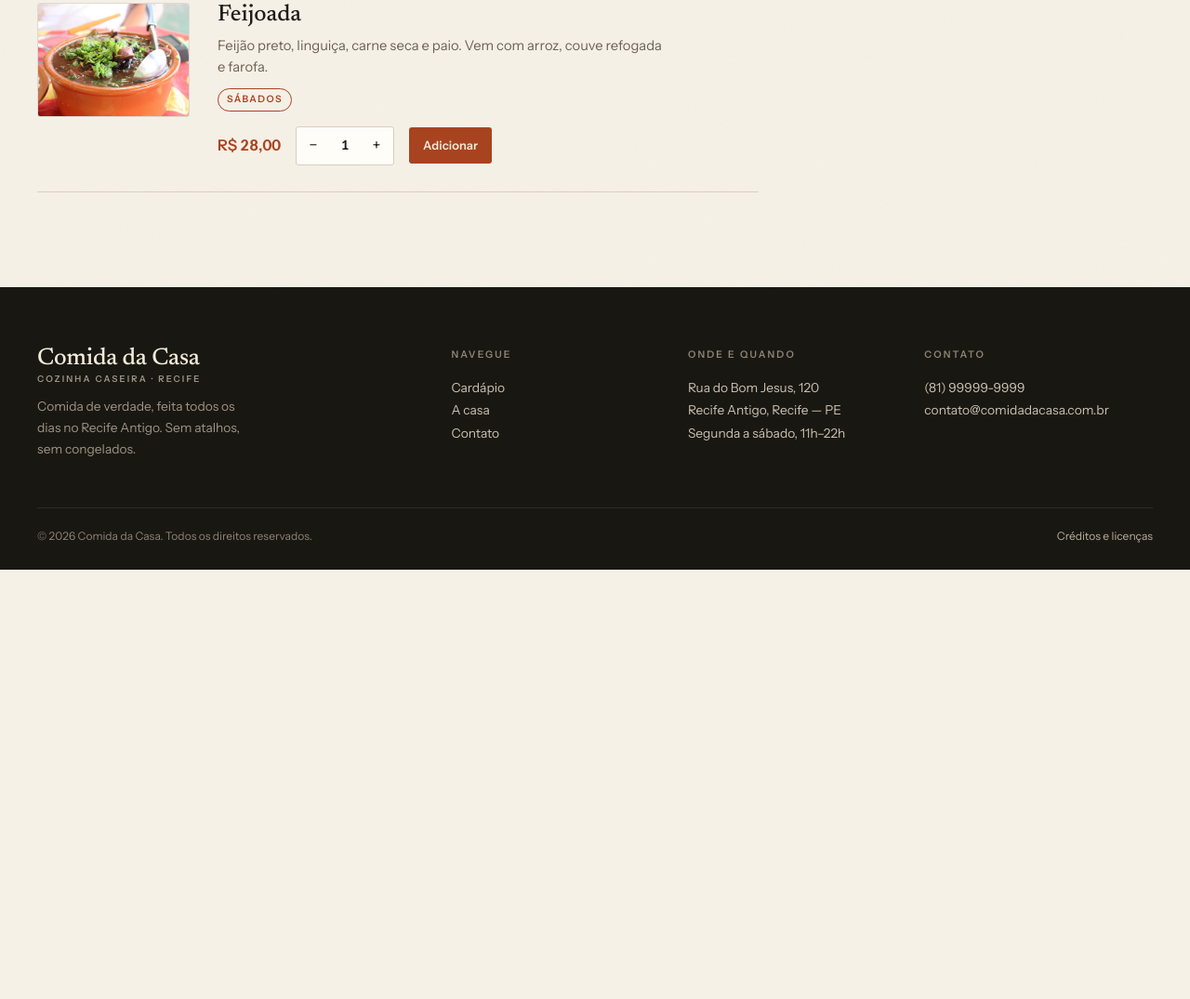
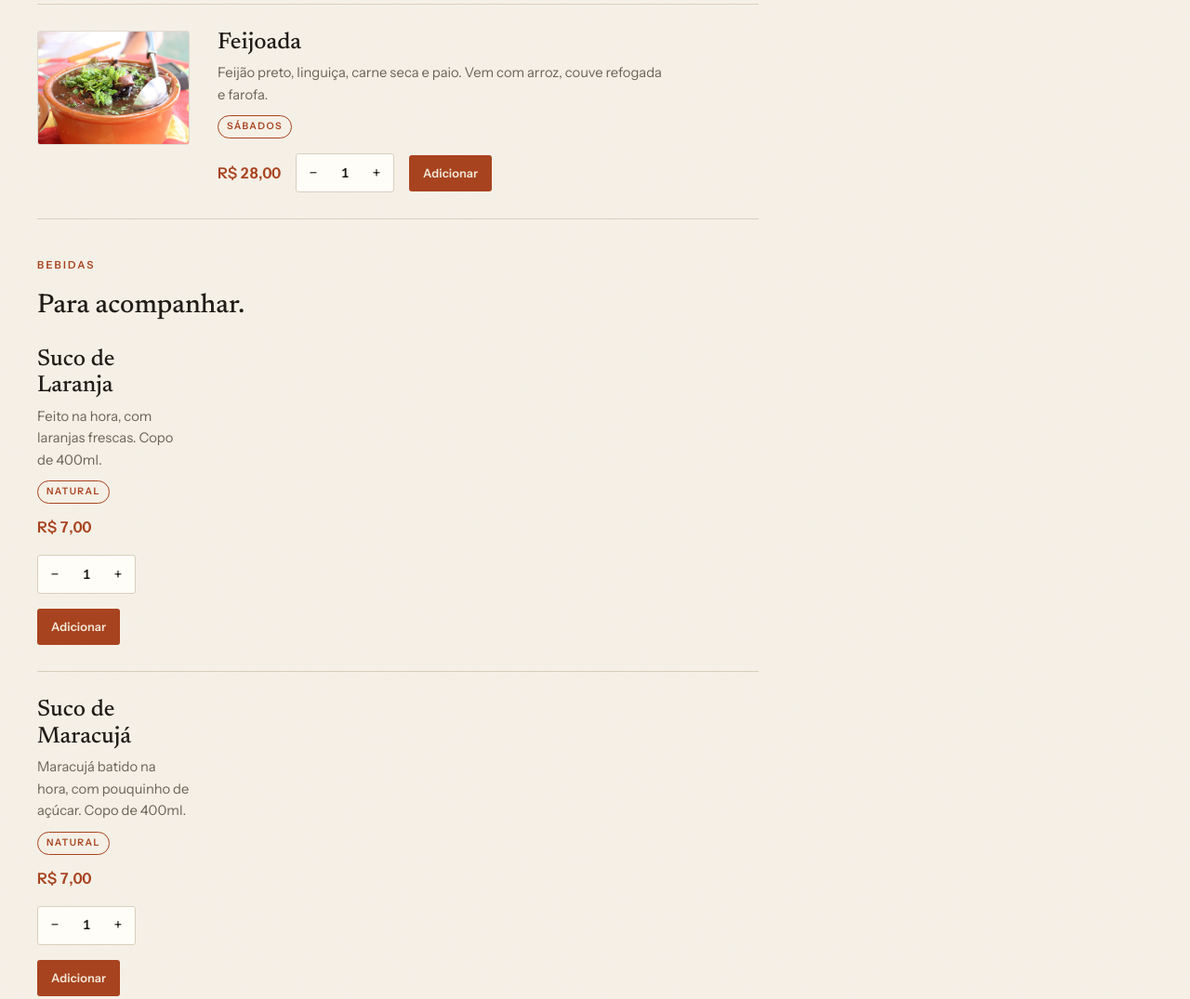
Before and after one commit to Miguel-afk08/comida-da-casa, a plain HTML site: page cardapio.html in a window 1280 px wide. Shown: the part 1219-2294 px from the top of the page at 93% size. Before the commit the page ends 1832 px from the top, so only its background shows below. Drawn offline with Linux system fonts and the light colour scheme.

Commit message:
Cardápio atualizado: sucos e refrigerantes

```diff
--- a/cardapio.html
+++ b/cardapio.html
@@ -5,7 +5,7 @@
     <meta charset="utf-8">
     <meta name="viewport" content="width=device-width, initial-scale=1">
     <title>Cardápio — Comida da Casa</title>
-    <meta name="description" content="O cardápio da Comida da Casa: prato feito, frango grelhado, carne de panela e feijoada. Monte sua sacola e confirme o pedido pelo WhatsApp.">
+    <meta name="description" content="O cardápio da Comida da Casa: prato feito, frango grelhado, carne de panela, feijoada, sucos naturais e refrigerantes. Monte sua sacola e confirme o pedido pelo WhatsApp.">
     <meta name="theme-color" content="#f6f1e7">
     <script>
     (function () {
@@ -65,7 +65,7 @@
             <div class="container">
                 <span class="eyebrow">Cardápio</span>
                 <h1>O que sai do fogão.</h1>
-                <p class="lead">Quatro pratos, feitos na manhã e servidos até acabar. Escolha a quantidade, monte a sacola e confirme pelo WhatsApp.</p>
+                <p class="lead">Pratos feitos na manhã e servidos até acabar, com sucos naturais e refrigerantes para acompanhar. Escolha a quantidade, monte a sacola e confirme pelo WhatsApp.</p>
                 <div class="hero-meta">
                     <span>Feito todos os dias</span>
                     <span>Entrega no Centro e arredores</span>
@@ -122,7 +122,7 @@
                     <li><a href="cardapio.html">Cardápio</a></li>
                     <li><a href="sobre.html">A casa</a></li>
                     <li><a href="contato.html">Contato</a></li>
-                </ul>
+                    </ul>
             </div>
 
             <div class="footer-col">
--- a/script.js
+++ b/script.js
@@ -20,7 +20,8 @@
       img: "img/prato-feito.webp",
       alt: "Prato feito com arroz, feijão, carne, tomate e alface",
       desc: "Arroz soltinho, feijão temperado, carne de panela, macarrão e salada. O clássico que resolve o almoço.",
-      tags: ["Mais pedido"]
+      tags: ["Mais pedido"],
+      category: "prato"
     },
     {
       id: "frango-grelhado",
@@ -29,7 +30,8 @@
       img: "img/frango-grelhado.jpg",
       alt: "Filé de frango grelhado fatiado com brócolis e legumes",
       desc: "Filé de frango marinado no alho e limão, grelhado na hora, com arroz, feijão e legumes.",
-      tags: []
+      tags: [],
+      category: "prato"
     },
     {
       id: "carne-de-panela",
@@ -38,7 +40,8 @@
       img: "img/carne-de-panela.jpg",
       alt: "Cubos de carne cozidos com molho e legumes",
       desc: "Carne cozida lentamente por três horas, macia no garfo, com arroz, feijão e legumes.",
-      tags: ["Da casa"]
+      tags: ["Da casa"],
+      category: "prato"
     },
     {
       id: "feijoada",
@@ -47,7 +50,48 @@
       img: "img/feijoada.jpg",
       alt: "Feijoada em panela de barro com caldo escuro e carne",
       desc: "Feijão preto, linguiça, carne seca e paio. Vem com arroz, couve refogada e farofa.",
-      tags: ["Sábados"]
+      tags: ["Sábados"],
+      category: "prato"
+    },
+    {
+      id: "suco-laranja",
+      name: "Suco de Laranja",
+      price: 7,
+      desc: "Feito na hora, com laranjas frescas. Copo de 400ml.",
+      tags: ["Natural"],
+      category: "bebida"
+    },
+    {
+      id: "suco-maracuja",
+      name: "Suco de Maracujá",
+      price: 7,
+      desc: "Maracujá batido na hora, com pouquinho de açúcar. Copo de 400ml.",
+      tags: ["Natural"],
+      category: "bebida"
+    },
+    {
+      id: "suco-limao",
+      name: "Suco de Limão",
+      price: 7,
+      desc: "Limonada batida, do jeito que você pedir: com ou sem açúcar. Copo de 400ml.",
+      tags: [],
+      category: "bebida"
+    },
+    {
+      id: "refri-lata",
+      name: "Refrigerante Lata",
+      price: 5,
+      desc: "Coca-Cola ou Guaraná Antarctica, 350ml, gelado.",
+      tags: [],
+      category: "bebida"
+    },
+    {
+      id: "refri-1l",
+      name: "Refrigerante 1 Litro",
+      price: 9,
+      desc: "Coca-Cola, Guaraná Antarctica ou Fanta Laranja, 1 litro, gelado.",
+      tags: [],
+      category: "bebida"
     }
   ];
 
@@ -278,15 +322,58 @@
     );
   }
 
+  function drinkMarkup(dish) {
+    var tags = dish.tags
+      .map(function (tag) {
+        return '<span class="tag">' + tag + "</span>";
+      })
+      .join("");
+
+    return (
+      '<article class="menu-item menu-item--drink" data-dish-item="' + dish.id + '">' +
+      "<div>" +
+      "<h2>" + dish.name + "</h2>" +
+      '<p class="desc">' + dish.desc + "</p>" +
+      (tags ? '<div class="dish-tags">' + tags + "</div>" : "") +
+      '<div class="menu-foot">' +
+      '<span class="price">' + moneyText(dish.price) + "</span>" +
+      '<div class="qty">' +
+      '<button type="button" data-qty-minus aria-label="Diminuir quantidade de ' + dish.name + '">−</button>' +
+      '<span data-qty-value>1</span>' +
+      '<button type="button" data-qty-plus aria-label="Aumentar quantidade de ' + dish.name + '">+</button>' +
+      "</div>" +
+      '<button type="button" class="btn btn-primary btn-small" data-add="' + dish.id + '">Adicionar</button>' +
+      "</div>" +
+      "</div>" +
+      "</article>"
+    );
+  }
+
   function renderMenu() {
+    var dishes = DISHES.filter(function (dish) {
+      return dish.category !== "bebida";
+    });
+    var drinks = DISHES.filter(function (dish) {
+      return dish.category === "bebida";
+    });
+
     var featured = document.querySelector("[data-featured]");
     if (featured) {
-      featured.innerHTML = DISHES.map(featuredMarkup).join("");
+      featured.innerHTML = dishes.map(featuredMarkup).join("");
     }
 
     var menu = document.querySelector("[data-menu]");
     if (menu) {
-      menu.innerHTML = DISHES.map(menuMarkup).join("");
+      var html = dishes.map(menuMarkup).join("");
+      if (drinks.length) {
+        html +=
+          '<div class="menu-section">' +
+          '<span class="eyebrow">Bebidas</span>' +
+          '<h2 class="menu-section-title">Para acompanhar.</h2>' +
+          "</div>" +
+          drinks.map(drinkMarkup).join("");
+      }
+      menu.innerHTML = html;
     }
   }
 
--- a/style.css
+++ b/style.css
@@ -891,6 +891,30 @@ html:not([data-theme="dark"]) .theme-toggle .icon-moon {
   border-top: 1px solid var(--line);
 }
 
+.menu-section {
+  display: flex;
+  flex-direction: column;
+  gap: 4px;
+  padding-top: 40px;
+}
+
+.menu-section-title {
+  font-family: var(--font-display);
+  font-size: 1.8rem;
+  font-weight: 500;
+  line-height: 1.15;
+}
+
+.menu-item--drink {
+  grid-template-columns: minmax(0, 1fr);
+  padding: 20px 0;
+  gap: 0;
+}
+
+.menu-item--drink .menu-foot {
+  margin-top: 12px;
+}
+
 .menu-item {
   display: grid;
   grid-template-columns: 164px minmax(0, 1fr);
```
Also changed, not shown: contato.html (+1 -1 lines), creditos.html (+1 -1 lines), index.html (+2 -2 lines), sobre.html (+1 -1 lines).
